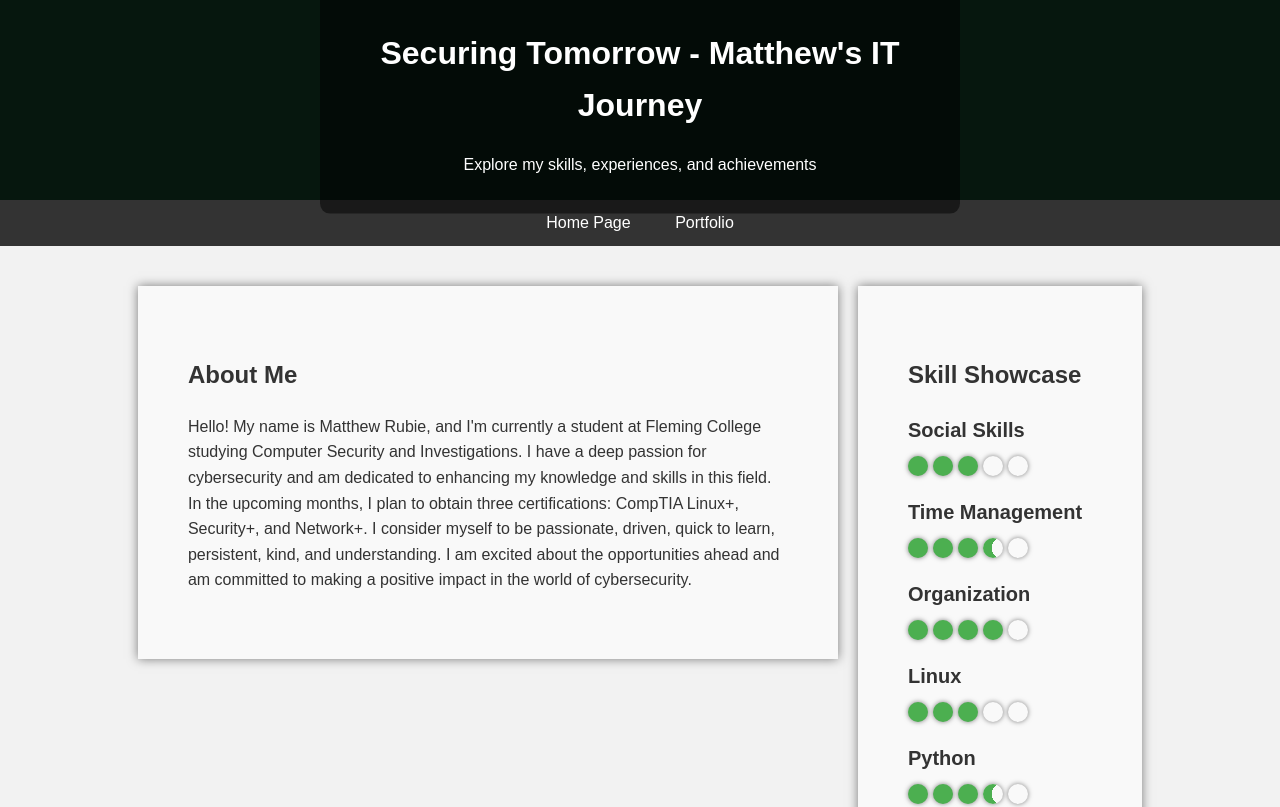
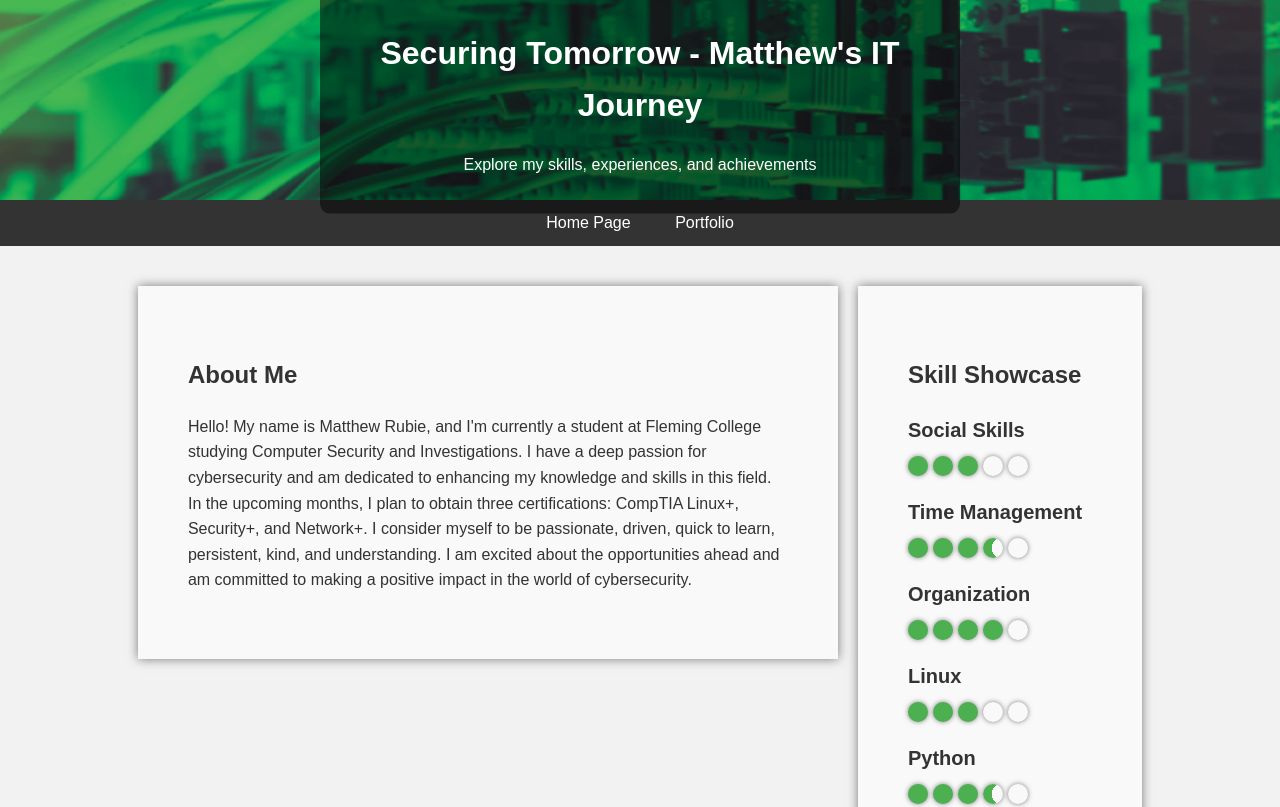
Before and after one commit to matruby/matruby.github.io, a plain HTML site: page about.html in a window 1280 px wide. Shown: the top 807 px of the page. Drawn offline with Linux system fonts and the light colour scheme.

Commit message:
Update about_styles.css

```diff
--- a/about_styles.css
+++ b/about_styles.css
@@ -175,7 +175,7 @@ section {
 .banner {
     width: 100%;
     height: 200px; /* Adjust the height of the banner */
-    background-image: url("../Images/Header_Image.png"); /* Path to your banner image */
+    background-image: url("Header_Image.png"); /* Path to your banner image */
     background-size: cover; /* Cover the entire container */
     background-position: center; /* Center the image within the container */
     margin: 0; /* Remove margin */
```
